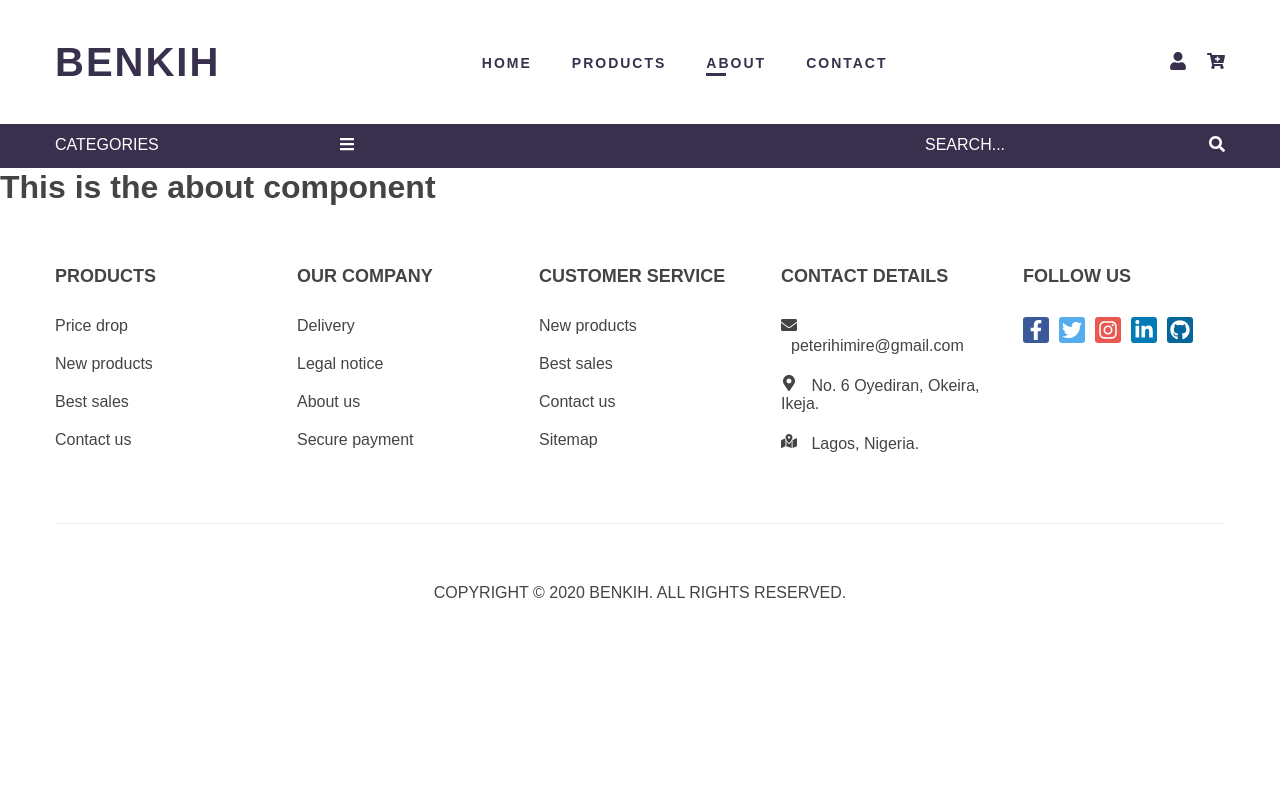
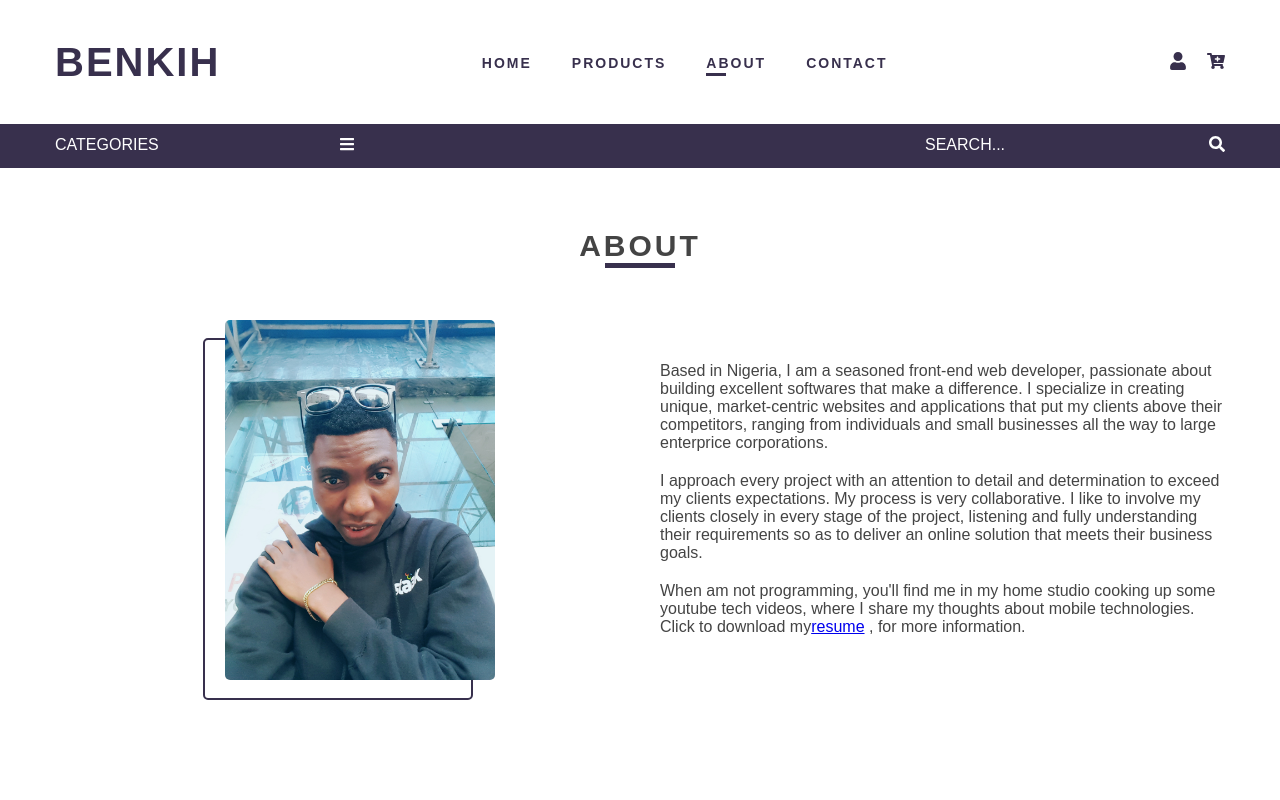
Before and after one commit to peterihimire/benkih-ecommerce-react, a React (Create React App) app: page /about in a window 1280 px wide. Shown: the top 800 px of the page. Built offline with nearby package versions, Linux system fonts and the light colour scheme; no server answers.

Commit message:
Modified the paypal-btn component, worked on the about , contact , title and not-found component, changed the money figures on the slider component

```diff
--- a/src/App.css
+++ b/src/App.css
@@ -793,8 +793,7 @@ body {
   margin: 0 0 0.5rem 0;
   text-transform: capitalize;
 }
-.details-info p {
-}
+
 .error {
   padding: 5rem 2rem;
 }
@@ -966,6 +965,7 @@ body {
 .cart-totals {
   display: flex;
   justify-content: flex-end;
+  margin: 5rem 0 0 0;
 }
 .cart-totals-container {
   background: var(--mainGrey);
@@ -1143,8 +1143,6 @@ body {
 .pagination > li:last-child > a,
 .pagination > li:last-child > span {
   color: var(--mainBlack);
-  /* text-transform: uppercase; */
-  /* border-radius: unset; */
 }
 /* end of pagination */
 /* loading */
@@ -1159,3 +1157,194 @@ body {
   color: var(--primaryColor);
 }
 /* end of loading */
+/* paypal */
+.paypal-btn-center {
+  display: flex;
+  justify-content: center;
+  align-items: center;
+  padding: 1rem 1rem 1rem 1rem;
+  z-index: 0;
+  background: rgb(209, 89, 89);
+}
+/* end of paypal */
+
+/* not found */
+.not-found {
+  padding: 6rem 2rem;
+}
+.not-found-center {
+  max-width: 1170px;
+  margin: 0 auto;
+}
+.not-found-container {
+  display: flex;
+  flex-direction: column;
+  justify-content: center;
+  align-items: center;
+  /* background: var(--mainOrange); */
+}
+.not-found-container h1 {
+  font-size: var(--mediumFont);
+}
+.not-found-url {
+  padding: 0 1rem;
+  color: var(--mainRed);
+  font-style: italic;
+}
+/* end of not found */
+
+/* about me */
+.about {
+  padding: 6rem 2rem;
+}
+.about-pix {
+  width: 270px;
+}
+.about-me {
+  display: grid;
+  grid-template-columns: repeat(auto-fit, minmax(300px, 1fr));
+  grid-row-gap: 2rem;
+  grid-column-gap: 40px;
+  padding: 0 0 6rem 0;
+}
+.about-img-div {
+  display: flex;
+  justify-content: center;
+}
+.about-img-container {
+  border: solid 0.2rem var(--primaryColor);
+  border-radius: 0.5rem;
+  position: relative;
+  width: 270px;
+  height: 362px;
+  top: 20px;
+  margin: 0 0 2rem 0;
+}
+.about-img-container img {
+  position: absolute;
+  top: -20px;
+  left: 20px;
+  border-radius: 0.5rem;
+}
+.about-text-div {
+  display: flex;
+  flex-direction: column;
+  justify-content: center;
+}
+
+.about-text-div p {
+  margin: 0 0 2rem 0;
+}
+
+@media screen and (min-width: 768px) {
+  .about-center {
+    max-width: 1170px;
+    margin: 0 auto;
+  }
+}
+/* end of about me */
+
+/* contact section */
+.contact {
+  padding: 6rem 2rem;
+  align-content: center;
+  align-items: center;
+}
+.contact-div {
+  display: flex;
+  flex-wrap: wrap;
+  justify-content: space-evenly;
+  margin: 9rem 0;
+}
+.contact-div > div {
+  font-size: 2rem;
+  border: 0.3rem solid var(--mainBlack);
+  padding: 2rem 3rem;
+  margin: 0 0 3rem 0;
+  transition: all 0.3s linear;
+}
+
+.contact-div > div:hover {
+  padding: 1rem 2rem;
+  background: var(--primaryColor);
+  color: var(--mainWhite);
+}
+.contact-div > div:hover span {
+  color: var(--mainWhite);
+}
+.contact-span {
+  color: var(--primaryColor);
+  text-transform: capitalize;
+  padding: 0 1rem 0 0;
+  font-weight: bold;
+}
+.contact-span:hover {
+  color: var(--mainWhite);
+}
+@media screen and (min-width: 768px) {
+  .contact-center {
+    max-width: 1170px;
+    margin: 0 auto;
+  }
+
+  .contact-div > div {
+    font-size: 2rem;
+    border: 0.3rem solid var(--mainBlack);
+    border-radius: 0.5rem;
+    padding: 3rem 4rem;
+    margin: 0 0 4rem 0;
+    transition: all 0.3s linear;
+  }
+
+  .contact-div > div:hover {
+    padding: 2rem 3rem;
+    background: var(--primaryColor);
+    color: var(--mainWhite);
+  }
+  .contact-div > div:hover span {
+    color: var(--mainWhite);
+  }
+  .contact-span {
+    color: var(--primaryColor);
+    text-transform: capitalize;
+    padding: 0 1rem 0 0;
+    font-weight: bold;
+  }
+}
+/* end of contact section */
+/* title */
+.section-title {
+  text-align: center;
+  margin-bottom: 5rem;
+}
+.section-title h1 {
+  font-size: 2rem;
+  text-transform: uppercase;
+  letter-spacing: 0.1rem;
+  padding: 4rem 0 0 0;
+}
+
+.title-div {
+  width: 4rem;
+  height: 0.3rem;
+  margin: 0 auto;
+  background: var(--primaryColor);
+  /* display: none; */
+}
+
+@media screen and (min-width: 768px) {
+  .section-title h1 {
+    font-size: 3rem;
+    text-transform: uppercase;
+    letter-spacing: 0.3rem;
+    padding: 0;
+  }
+  .title-div {
+    width: 7rem;
+    height: 0.5rem;
+    margin: 0 auto;
+    background: var(--primaryColor);
+    /* display: none; */
+  }
+}
+/* end of title */
--- a/src/components/Cart/PayPalButton.js
+++ b/src/components/Cart/PayPalButton.js
@@ -6,6 +6,8 @@ export class PayPalButton extends Component {
   render() {
     console.log(this.props);
     return (
+      <div className="paypal-btn">
+        <div className="paypal-btn-center">
           <ProductConsumer>
             {value => {
               console.log(value);
@@ -43,6 +45,8 @@ export class PayPalButton extends Component {
               );
             }}
           </ProductConsumer>
+        </div>
+      </div>
     );
   }
 }
--- a/src/components/SimpleSlider.js
+++ b/src/components/SimpleSlider.js
@@ -68,7 +68,7 @@ class SimpleSlider extends React.Component {
         <div className="box">
           <div className="box-center">
             <p>
-              <span>$ 110.99</span>{" "}
+              <span>$ 799.99</span>{" "}
             </p>
           </div>
           <div className="slider-img">
@@ -78,7 +78,7 @@ class SimpleSlider extends React.Component {
         <div className="box">
           <div className="box-center">
             <p>
-              <span>$ 110.99</span>{" "}
+              <span>$ 299.99</span>{" "}
             </p>
           </div>
           <div className="slider-img">
@@ -88,7 +88,7 @@ class SimpleSlider extends React.Component {
         <div className="box">
           <div className="box-center">
             <p>
-              <span>$ 110.99</span>{" "}
+              <span>$ 999.99</span>{" "}
             </p>
           </div>
           <div className="slider-img">
@@ -98,7 +98,7 @@ class SimpleSlider extends React.Component {
         <div className="box">
           <div className="box-center">
             <p>
-              <span>$ 110.99</span>{" "}
+              <span>$ 199.99</span>{" "}
             </p>
           </div>
           <div className="slider-img">
--- a/src/components/Title.js
+++ b/src/components/Title.js
@@ -1,11 +1,12 @@
 import React from "react";
 
-const Title = () => {
+function Title(props) {
   return (
-    <div>
-      <h1>This is the Tile component</h1>
+    <div className="section-title">
+      <h1 className="color-title">{props.title}</h1>
+      <div className="title-div" />
     </div>
   );
-};
+}
 
 export default Title;
--- a/src/pages/About.js
+++ b/src/pages/About.js
@@ -1,10 +1,61 @@
 import React from "react";
+import Title from "../components/Title";
+import petersPix from "../images/peter-nh.jpg";
 
 const About = () => {
   return (
-    <div>
-      <h1>This is the about component</h1>
-    </div>
+    <section className="about">
+      <div className="about-center">
+        <Title title="about" />
+        <div className="about-me">
+          <div className="about-img-div">
+            <div className="about-img-container">
+              <img
+                src={petersPix}
+                // width="300px"
+                // height="350px"
+                alt="peter ihimire"
+                className="about-pix"
+              />
+            </div>
+          </div>
+          <div className="about-text-div">
+            <p>
+              Based in Nigeria, I am a seasoned front-end web developer,
+              passionate about building excellent softwares that make a
+              difference. I specialize in creating unique, market-centric
+              websites and applications that put my clients above their
+              competitors, ranging from individuals and small businesses all the
+              way to large enterprice corporations.
+            </p>
+
+            <p>
+              I approach every project with an attention to detail and
+              determination to exceed my clients expectations. My process is
+              very collaborative. I like to involve my clients closely in every
+              stage of the project, listening and fully understanding their
+              requirements so as to deliver an online solution that meets their
+              business goals.
+            </p>
+
+            <p>
+              When am not programming, you'll find me in my home studio cooking
+              up some youtube tech videos, where I share my thoughts about
+              mobile technologies. Click to download my
+              <a
+                href="https://drive.google.com/file/d/192ritcuRCLA7GOuRuGPPLdETuGzGmO5b/view?usp=drivesdk"
+                target="_blank"
+                rel="noopener noreferrer"
+                className="resume"
+              >
+                resume
+              </a>{" "}
+              , for more information.
+            </p>
+          </div>
+        </div>
+      </div>
+    </section>
   );
 };
 
--- a/src/pages/Contact.js
+++ b/src/pages/Contact.js
@@ -1,10 +1,25 @@
 import React from "react";
+import Title from "../components/Title";
 
 const Contact = () => {
   return (
-    <div>
-      <h1>This is the Contact component</h1>
-    </div>
+    <section className="contact">
+      <div className="contact-center">
+        <Title title="contact" />
+        <div className="contact-div">
+          <div>
+            <span className="contact-span">email:</span>peterihimire@gmail.com
+          </div>
+          <div>
+            <span className="contact-span">phone:</span>+234 806 095 8134
+          </div>
+          <div>
+            <span className="contact-span">address:</span>6 Oyediran street,
+            Ikeja, Lagos State.
+          </div>
+        </div>
+      </div>
+    </section>
   );
 };
 
--- a/src/pages/NotFound.js
+++ b/src/pages/NotFound.js
@@ -3,9 +3,21 @@ import React from "react";
 const NotFound = props => {
   console.log(props);
   return (
-    <div>
-      <h1>This is NotFound component</h1>
-    </div>
+    <section className="not-found">
+      <div className="not-found-center">
+        <div className="not-found-container">
+          <h1>404</h1>
+          <h2>page not found</h2>
+          <h3>
+            The requested URL
+            <span className="not-found-url">
+              {props.history.location.pathname}
+            </span>
+            was not found
+          </h3>
+        </div>
+      </div>
+    </section>
   );
 };
 
```
Also changed, not shown: src/images/peter-nh.jpg (added). Lines whose indentation alone changed are shown as unchanged.
